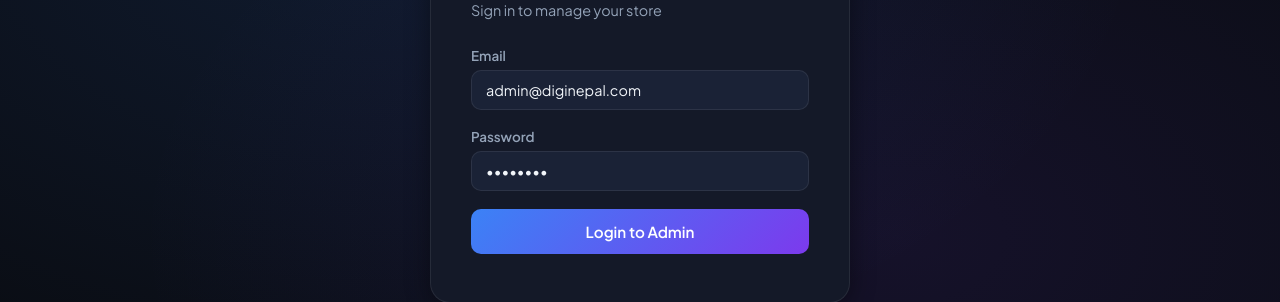
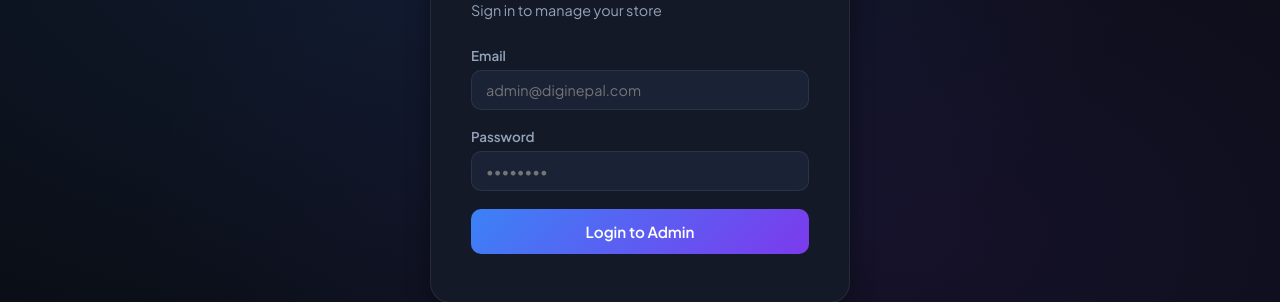
Before and after one commit to Prabinkandel/digi-nepal-web, a website: page admin.html in a window 1280 px wide. Shown: the part 324-626 px from the top of the page. Drawn offline with Linux system fonts and the light colour scheme.

Commit message:
Remove auto-filled admin credentials for security

```diff
--- a/admin.html
+++ b/admin.html
@@ -19,11 +19,11 @@
       <form id="login-form">
         <div class="form-group">
           <label>Email</label>
-          <input type="email" id="l-email" placeholder="admin@diginepal.com" value="admin@diginepal.com" required/>
+          <input type="email" id="l-email" placeholder="admin@diginepal.com" required/>
         </div>
         <div class="form-group">
           <label>Password</label>
-          <input type="password" id="l-pass" placeholder="••••••••" value="admin123" required/>
+          <input type="password" id="l-pass" placeholder="••••••••" required/>
         </div>
         <button type="submit" class="btn-primary full" id="login-btn">Login to Admin</button>
       </form>
```
